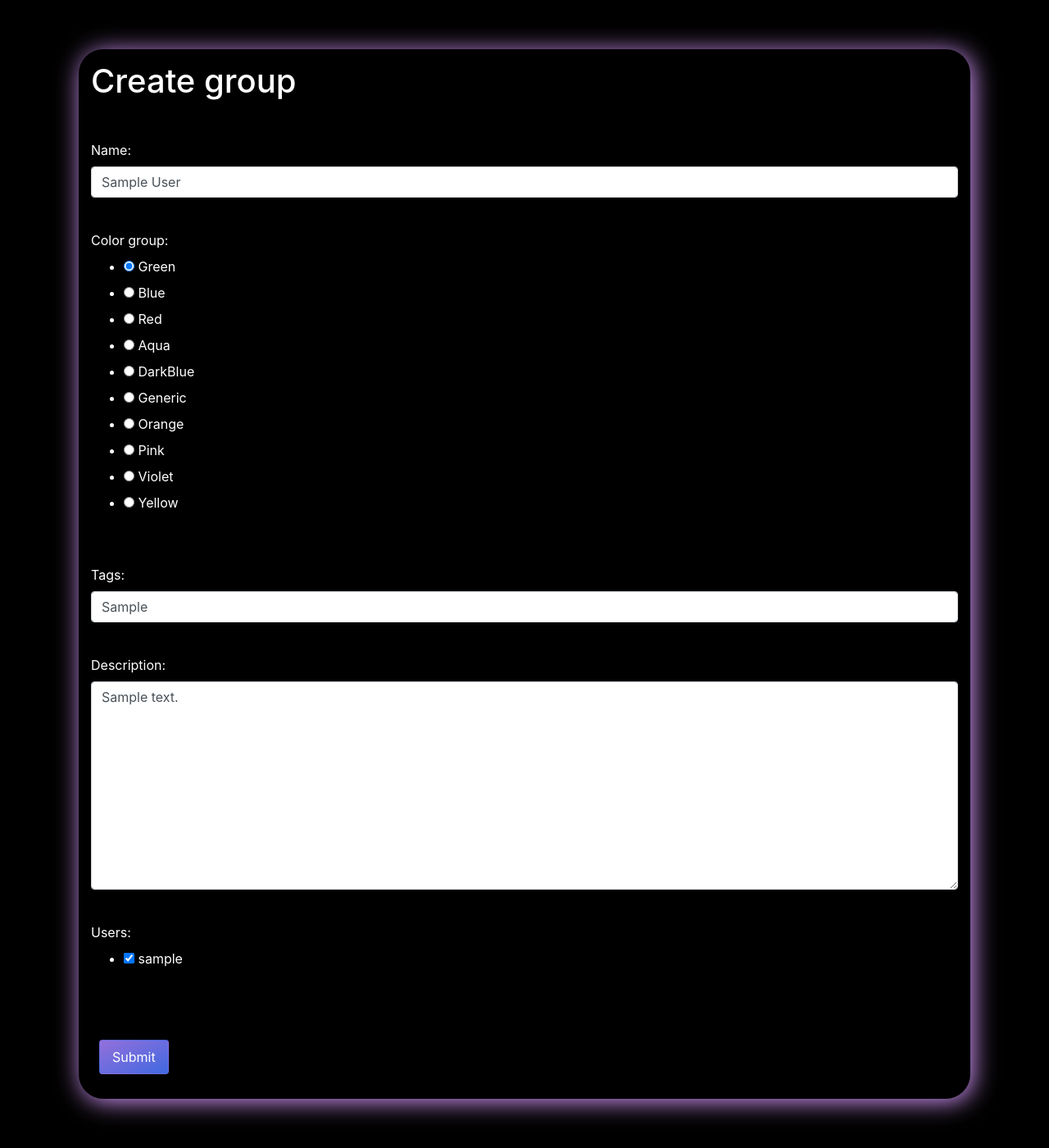
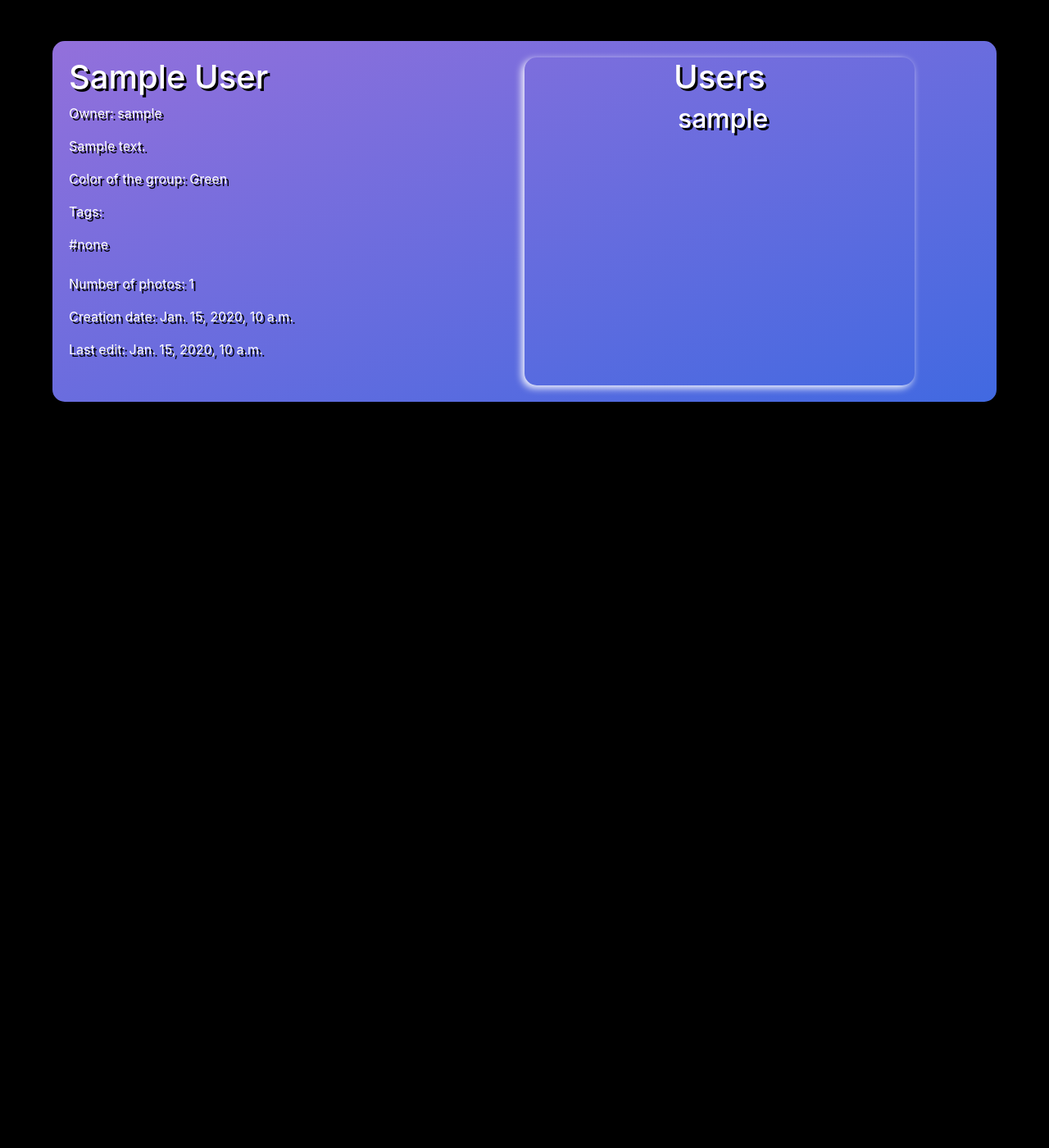
Before and after one commit to kraszor/Iphotos, a Django app: page /groups/1 in a window 1280 px wide. Shown: the part 72-1472 px from the top of the page at 82% size. After the commit the page ends 562 px from the top, so only its background shows below. Run offline with Django 3.2, Linux system fonts and the light colour scheme; a user stored in the database is signed in; tables that the repository leaves empty hold one stand-in row (values such as "Sample post"); some libraries are stand-ins or nearby versions; some web fonts are replaced.

Commit message:
detailed view for groups

```diff
--- a/photo/static/photo/style.css
+++ b/photo/static/photo/style.css
@@ -17,7 +17,7 @@ nav a:hover {
 }
 .btn.confirm {
     margin: 15px 15px 15px 10px;
-    padding: 8px 15px 8px 15px;
+    padding: 8px 10px 8px 10px;
     background-image: linear-gradient(to bottom right, mediumpurple, royalblue);
     color: white;
 }
@@ -150,13 +150,35 @@ nav a:hover {
 
 }
 .scrollDesc {
-    height: 60px;
+    height: 120px;
     overflow-y: scroll;
     margin: 5px;
+}
+.scrollTitle {
+    height: 80px;
+    overflow-y: scroll;
 }
 .formScroll {
     height: 120px;
     overflow-y: scroll;
+}
+.groupDetailBox {
+    width: 90%;
+    margin: 50px auto 100px auto;
+    padding: 20px;
+    background-image: linear-gradient(to bottom right, mediumpurple, royalblue);
+    border-radius: 15px;
+    text-shadow: 3px 3px black;
+}
+.groupDetailUsers {
+    display: flex;
+    justify-content: center;
+}
+.detailScroll {
+    height: 400px;
+    overflow-y: scroll;
+    border-radius: 15px;
+    box-shadow: -3px 3px 10px white;
 }
 
 @media screen and (min-width: 768px) {
--- /dev/null
+++ b/photo/templates/photo/group_detail.html
@@ -0,0 +1,31 @@
+{% extends 'photo/base.html'%}
+{% block title %}Detail{% endblock %}
+{% block body %}
+    <div class="groupDetailBox" xmlns="http://www.w3.org/1999/html">
+    <div class="row">
+    <div class="col-6">
+        <h1>{{ group.name }}</h1>
+    <p>Owner: {{ group.owner }}</p>
+    <p>{{ group.description }}</p>
+        <p>Color of the group: {{ group.color_group }}</p>
+        <p>Tags: </p>
+        {% for tag in tags %}
+            {{ tag }}&emsp;
+        {% empty %}
+            #none
+        {% endfor %}
+    <br><br><p>Number of photos: {{ group.photo_count }}</p>
+    <p>Creation date: {{ group.create_time }}</p>
+    <p>Last edit: {{ group.edit_time }}</p>
+    </div>
+    <div class="col-5 detailScroll">
+        <div class="groupDetailUsers"><h1>Users</h1></div>
+        {% for user in group.users.all %}
+            <div class="groupDetailUsers"><h2>&nbsp;{{ user }}</h2></div>
+        {% empty %}
+            <div class="groupDetailUsers"><h2>There are no users!</h2></div>
+        {% endfor %}
+    </div>
+    </div>
+    </div>
+{% endblock %}
--- a/photo/urls.py
+++ b/photo/urls.py
@@ -12,7 +12,8 @@ urlpatterns = [
     path('download_app', views.export, name='download_app'),
     path('group/create/', views.GroupCreate.as_view(), name='create_group'),
     path('groups', views.GroupsView.as_view(), name='groups'),
-    path('groups/<int:pk>', views.GroupsUpdate.as_view(), name='group_update'),
+    path('groups/<int:pk>', views.GroupsDetail.as_view(), name='groups_detail'),
+    path('groups/update/<int:pk>', views.GroupsUpdate.as_view(), name='group_update'),
     path('groups/<int:pk>/delete', views.GroupsDelete.as_view(), name='group_delete'),
     path('api/', views.api_overview),
     path('api/groups', views.groups_list),
--- a/photo/views.py
+++ b/photo/views.py
@@ -57,13 +57,27 @@ class GroupsView(LoginRequiredMixin, ListView):
     template_name = 'photo/groups.html'
 
 
-class GroupsUpdate(UpdateView):
+class GroupsDetail(LoginRequiredMixin, DeleteView):
+    model = UsersGroup
+    context_object_name = 'group'
+    template_name = "photo/group_detail.html"
+
+    def get_context_data(self, **kwargs):
+        context = super(GroupsDetail, self).get_context_data(**kwargs)
+        tags = self.object.tags.split('#')[1::]
+        for i in range(len(tags)):
+            tags[i] = '#' + tags[i]
+        context['tags'] = tags
+        return context
+
+
+class GroupsUpdate(LoginRequiredMixin, UpdateView):
     model = UsersGroup
     form_class = CreateGroupForm
     success_url = reverse_lazy('photo:groups')
 
 
-class GroupsDelete(DeleteView):
+class GroupsDelete(LoginRequiredMixin, DeleteView):
     model = UsersGroup
     success_url = reverse_lazy('photo:groups')
 
```
Also changed, not shown: photo/templates/photo/groups.html (+21 -18 lines).
